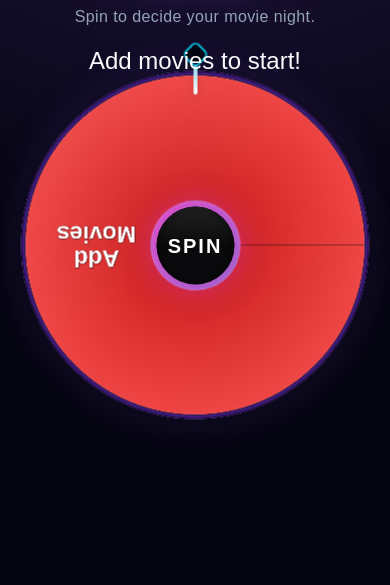
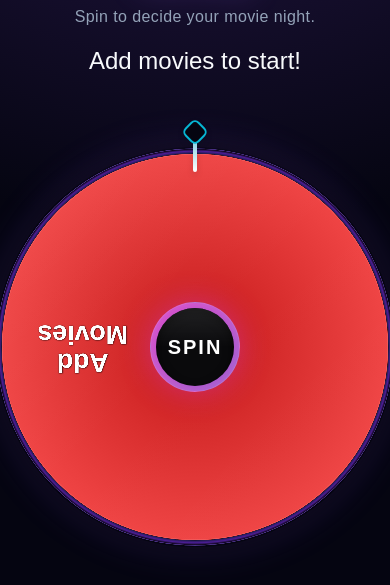
Before and after one commit to Fefeyo123/MovieWheel, a React (Vite) app: page / in a window 390 px wide. Shown: the part 219-804 px from the top of the page. Built offline with nearby package versions, Linux system fonts and the light colour scheme; no server answers; the database is empty.

Commit message:
refactor: Adjust wheel positioning, sizing, and image drawing for improved layout and responsiveness.

```diff
--- a/src/App.jsx
+++ b/src/App.jsx
@@ -218,7 +218,7 @@ function AppContent() {
     };
 
     return (
-        <div className="app-container relative h-full min-h-screen overflow-hidden">
+        <div className="app-container flex flex-col h-full min-h-screen overflow-hidden text-text-main font-outfit">
             <Header
                 users={THE_BOIS}
                 queueCount={queuedMovies.length}
@@ -227,18 +227,15 @@ function AppContent() {
                 hasAvailableGenres={availableGenres.length > 0}
             />
 
-            <main className="w-full flex-grow relative">
+            <main className="w-full flex-grow relative flex flex-col items-center justify-center">
                 {/* UNIFIED WHEEL CONTAINER */}
                 <motion.div
                     layout
                     transition={{ type: "spring", stiffness: 40, damping: 15 }}
-                    className={`fixed z-20
-                        /* Position & Core Transform */
-                        left-1/2 -translate-x-1/2
+                    className={`z-20
                         ${isGenrePhase
-                            ? 'top-[55%] sm:top-[60%] -translate-y-1/2 w-[90vw] h-[90vw] max-w-[400px] max-h-[400px]'
-                            : 'top-[100%] sm:top-[100%] -translate-y-[50%] w-[220vw] h-[220vw] max-w-[800px] max-h-[800px] sm:w-[min(1000px,85vh)] sm:h-[min(1000px,85vh)] sm:max-w-none sm:max-h-none'
-
+                            ? 'relative w-auto h-[80%] aspect-square max-h-[400px]'
+                            : 'absolute left-1/2 -translate-x-1/2 top-full -translate-y-[30%] w-[115vh] h-[115vh] sm:w-[min(1000px,115vh)] sm:h-[min(1000px,115vh)]'
                         }
                     `}
                 >
@@ -278,7 +275,7 @@ function AppContent() {
                             /* Dynamic Styles based on Phase */
                             ${isGenrePhase
                                 ? 'top-1/2 w-[90px] h-[90px] sm:w-[110px] sm:h-[110px]'
-                                : 'top-[-90px] w-[80px] h-[80px]'
+                                : 'top-[-13%] w-[80px] h-[80px] sm:top-[-90px] sm:w-[110px] sm:h-[110px]'
                             }
                         `}
                     >
--- a/src/components/wheel/WheelCanvas.jsx
+++ b/src/components/wheel/WheelCanvas.jsx
@@ -222,7 +222,7 @@ const WheelCanvas = ({ items, onSpinEnd, isSpinning, spinTrigger, width = 500, h
                  const drawW = innerRadius * 2;
                  const drawH = drawW * imgRatio;
 
-                 ctx.drawImage(cImg, -drawW/2, -drawH/2, drawW, drawH);
+                 ctx.drawImage(cImg, -drawW/2, -innerRadius, drawW, drawH);
 
                  // Vignette
                  const gradient = ctx.createRadialGradient(0, 0, innerRadius * 0.7, 0, 0, innerRadius);
--- a/src/index.css
+++ b/src/index.css
@@ -27,11 +27,15 @@
   body {
     @apply font-sans bg-bg-dark text-text-main antialiased min-h-screen overflow-x-hidden flex justify-center bg-bg-gradient;
   }
+
+  #root {
+     @apply w-full;
+  }
 }
 
 @layer components {
   .app-container {
-    @apply w-full max-w-[650px] py-6 px-4 sm:py-12 sm:px-6 text-center flex flex-col items-center relative z-10 mx-auto;
+    @apply w-full py-6 px-4 sm:py-12 sm:px-6 text-center flex flex-col items-center relative z-10 mx-auto;
   }
 
   .secondary-btn {
```
